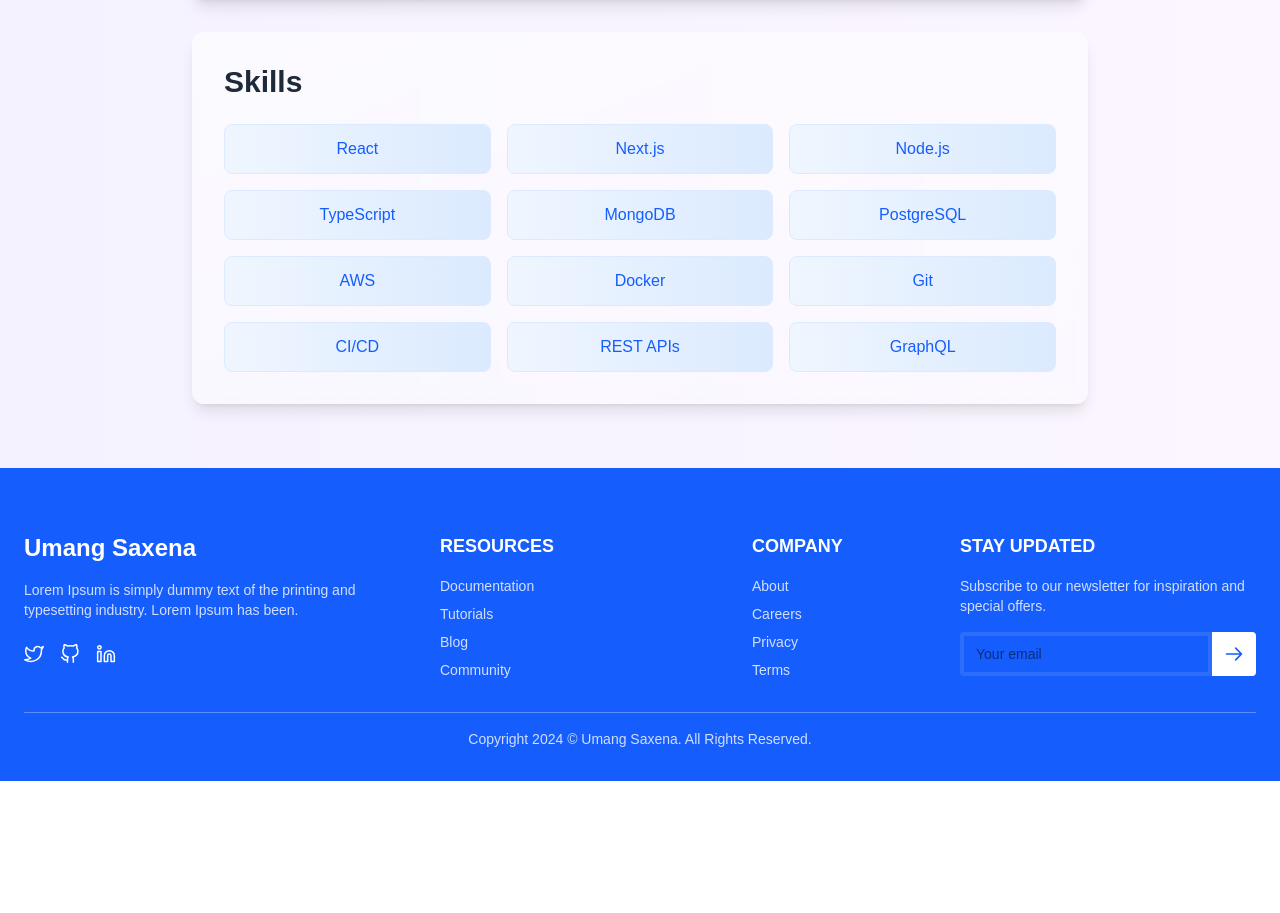
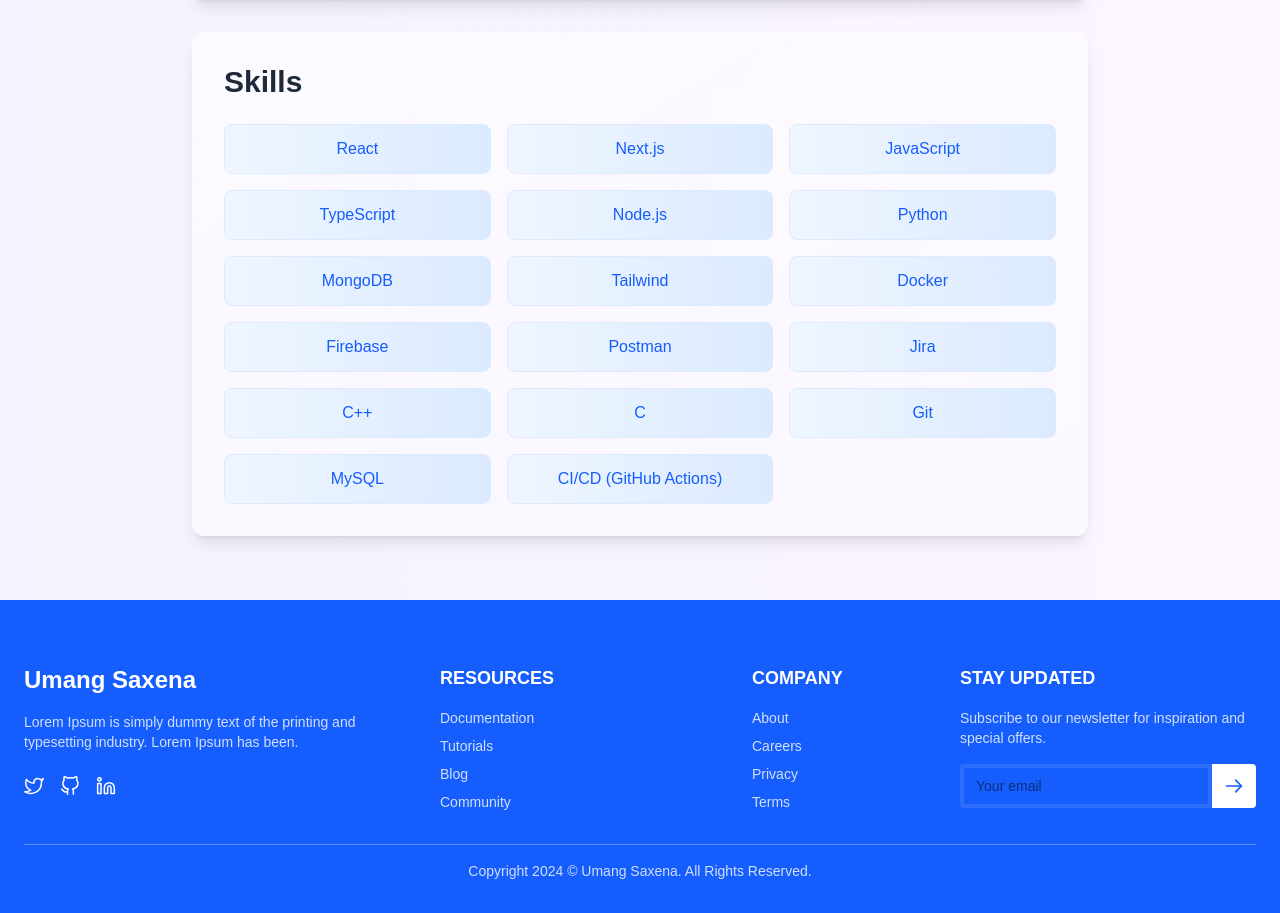
Before and after one commit to Umang-saxena/Portfolio-NextJs, a Next.js app: page /about in a window 1280 px wide. Shown: the part 944-1857 px from the top of the page. Before the commit the page ends 1725 px from the top, so only its background shows below. Built offline with nearby package versions, Linux system fonts and the light colour scheme.

Commit message:
About Section Updated

```diff
--- a/src/app/about/page.js
+++ b/src/app/about/page.js
@@ -106,12 +106,21 @@ const About = () => {
                 <h3 className="text-xl font-semibold text-gray-800">
                   Website Manager (Freelancer)
                 </h3>
-                                <p className="text-gray-600"><a href="https://hmei.info/"  className="hover:text-blue-300 text-blue-600" target="_blank">  Hiranmayi Educational Institue </a>  • May 2025 - Present</p>
+                <p className="text-gray-600">
+                  <a
+                    href="https://hmei.info/"
+                    className="hover:text-blue-300 text-blue-600"
+                    target="_blank"
+                  >
+                    {" "}
+                    Hiranmayi Educational Institue{" "}
+                  </a>{" "}
+                  • May 2025 - Present
+                </p>
                 <p className="text-gray-600 mt-2">
                   Maintaining and updating the website using WordPress.
                   Implementing SEO strategies to improve website visibility.
                   Collaborating with the design team to enhance user experience.
-
                 </p>
               </div>
             </div>
@@ -124,16 +133,21 @@ const About = () => {
               {[
                 "React",
                 "Next.js",
+                "JavaScript",
+                "TypeScript",
                 "Node.js",
-                                "TypeScript",
+                "Python",
                 "MongoDB",
-                                "PostgreSQL",
-                                "AWS",
+                "Tailwind",
                 "Docker",
+                "Firebase",
+                "Postman",
+                "Jira",
+                "C++",
+                "C",
                 "Git",
-                                "CI/CD",
-                                "REST APIs",
-                                "GraphQL",
+                "MySQL",
+                "CI/CD (GitHub Actions)"
               ].map((skill, index) => (
                 <div
                   key={index}
```
Lines whose indentation alone changed are shown as unchanged.
